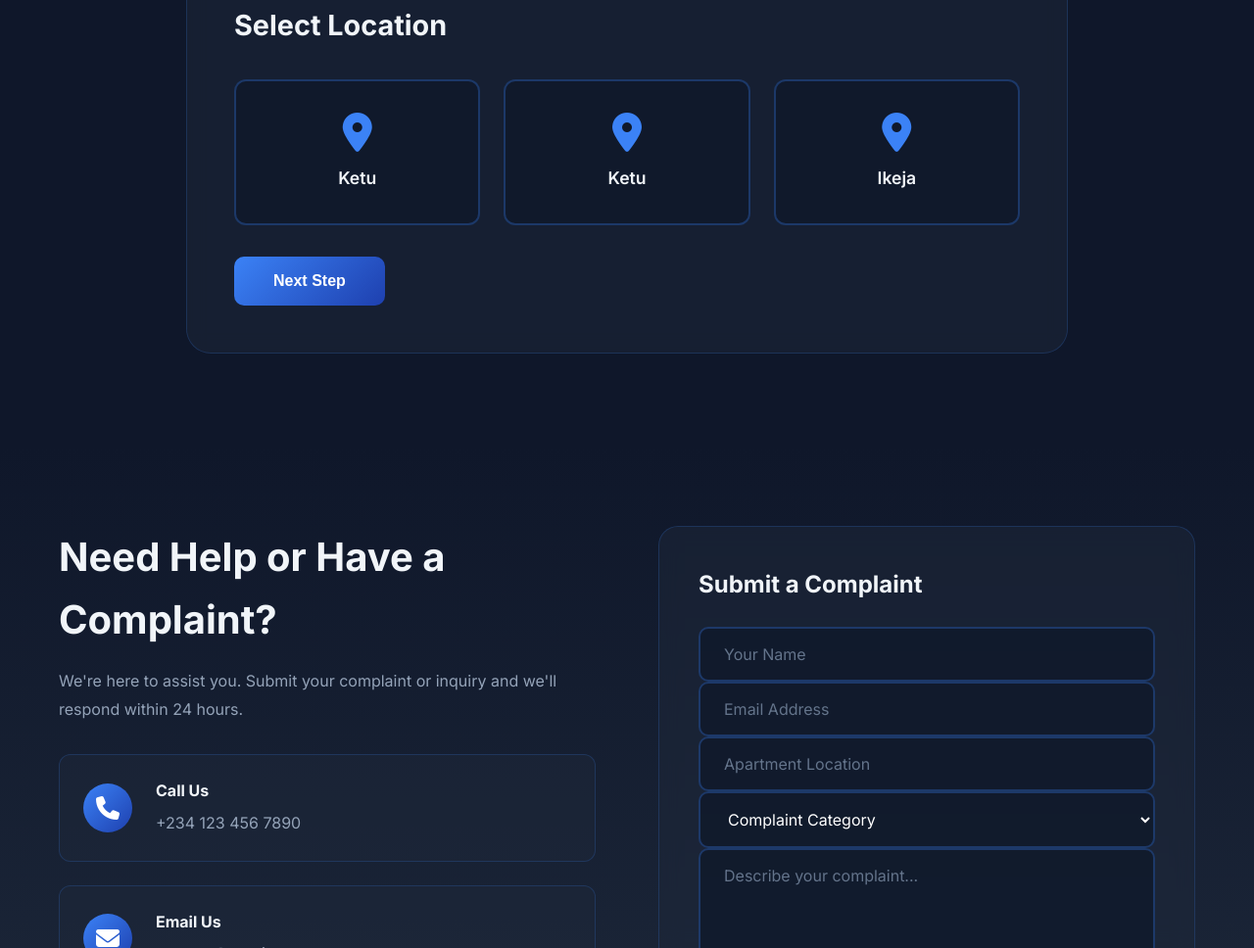
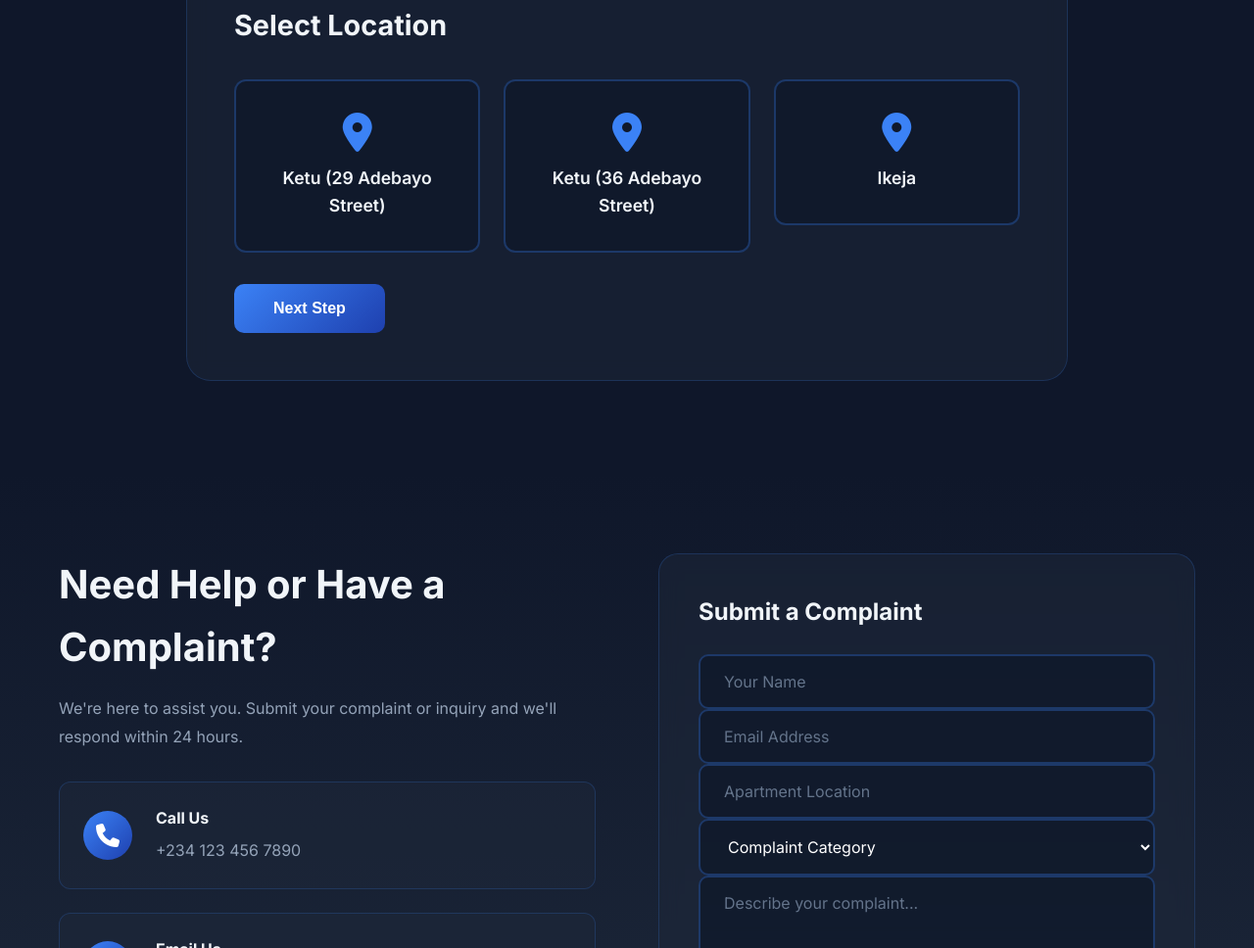
Before and after one commit to veraogamune/Gracious-Property-Website, a website: page apartment.html in a window 1280 px wide. Shown: the part 2693-3661 px from the top of the page at 98% size. Drawn offline with Linux system fonts and the light colour scheme.

Commit message:
made some changes

```diff
--- a/apartment.html
+++ b/apartment.html
@@ -85,7 +85,7 @@
                         <span><i class="fas fa-bed"></i> 32 Spaces Available</span>
                         <span><i class="fas fa-door-open"></i> 4, 6, 8, 12 Bed Rooms</span>
                     </div>
-                    <button class="select-location-btn" data-location="Ketu">Select Location</button>
+                    <button class="select-location-btn" data-location="Ketu (29 Adebayo Street)">Select Location</button>
                 </div>
 
                 <div class="location-card" data-location="Ketu">
@@ -100,7 +100,7 @@
                         <span><i class="fas fa-bed"></i> 16 Spaces Available</span>
                         <span><i class="fas fa-door-open"></i> 4, 6, 10 Bed Rooms</span>
                     </div>
-                    <button class="select-location-btn" data-location="Ketu">Select Location</button>
+                    <button class="select-location-btn" data-location="Ketu (36 Adebayo Street)">Select Location</button>
                 </div>
 
                 <div class="location-card" data-location="Ikeja">
@@ -220,17 +220,17 @@
                         <h3>Select Location</h3>
                         <div class="radio-group">
                             <label class="radio-card">
-                                <input type="radio" name="location" value="Ketu (29 Adebayo Street)" required>
+                                <input type="radio" name="location" value="Ketu (29 Adebayo Street)">
                                 <div class="radio-content">
                                     <i class="fas fa-map-marker-alt"></i>
-                                    <span>Ketu</span>
+                                    <span>Ketu (29 Adebayo Street)</span>
                                 </div>
                             </label>
                             <label class="radio-card">
-                                <input type="radio" name="location" value="Ketu (36 Adebayo Street)" required>
+                                <input type="radio" name="location" value="Ketu (36 Adebayo Street)">
                                 <div class="radio-content">
                                     <i class="fas fa-map-marker-alt"></i>
-                                    <span>Ketu</span>
+                                    <span>Ketu (36 Adebayo Street)</span>
                                 </div>
                             </label>
                             <label class="radio-card">
```
